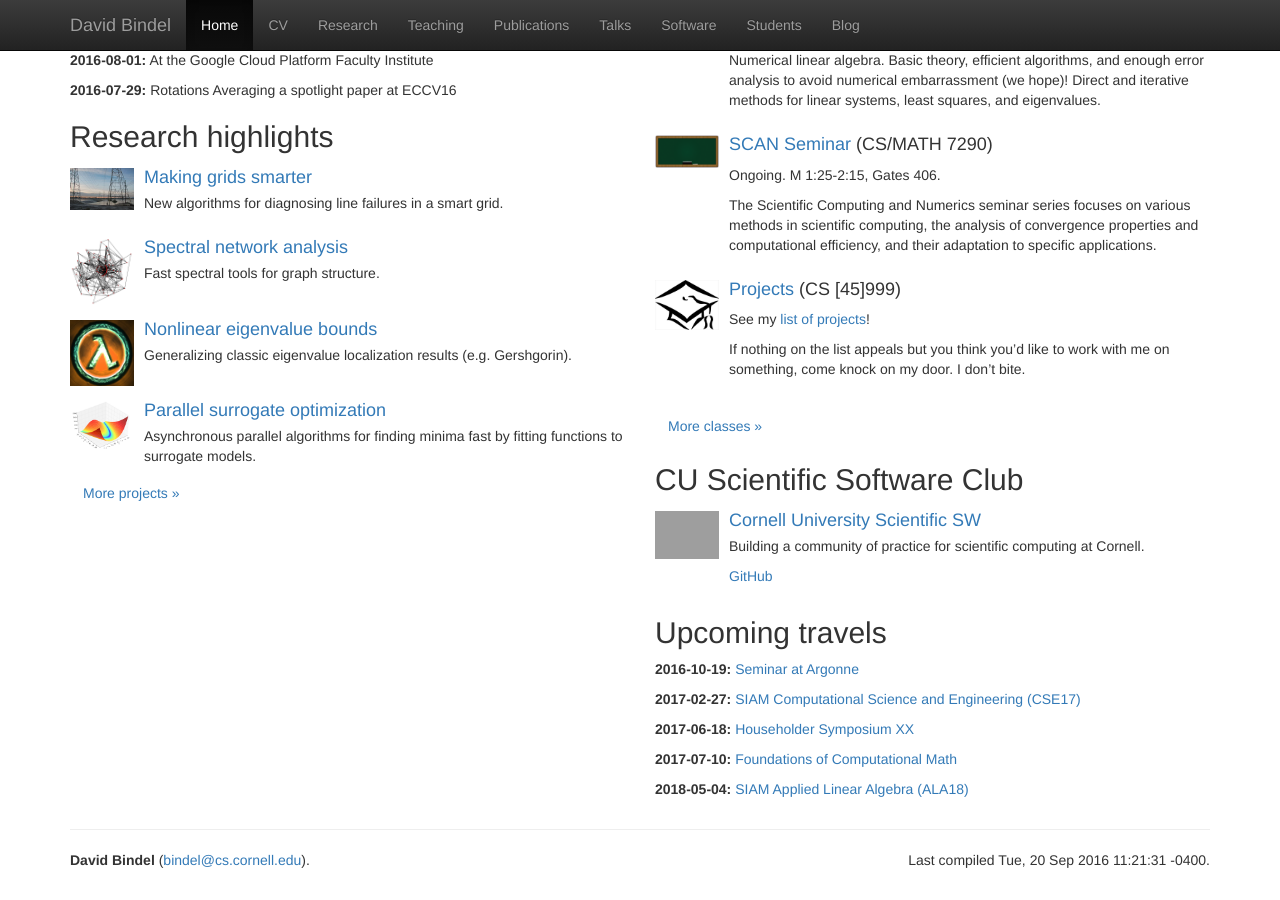
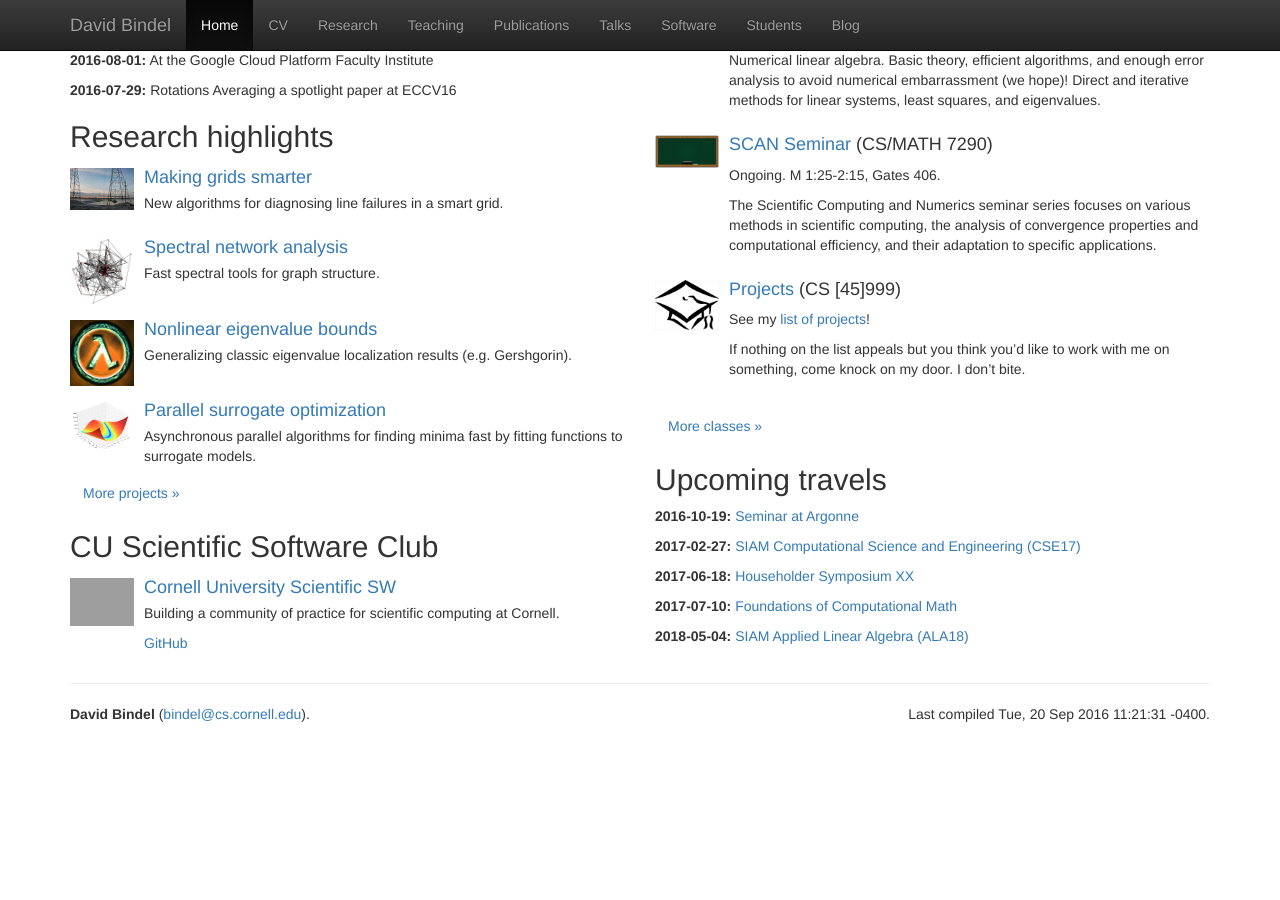
Before and after one commit to dbindel/cornell_web, a Jekyll site: the page built from index.html, in a window 1280 px wide and 900 px high, scrolled down 714 px. Built offline with Jekyll 4.4.1, drawn with Linux system fonts in a browser that asks for light colours; nearby versions of some CDN libraries; after the commit the page ends 1468 px from its top, so only the background shows below that; grey boxes are pictures that could not be loaded.

Commit message:
Revise placing.

```diff
--- a/index.html
+++ b/index.html
@@ -29,6 +29,11 @@ layout: top
       <a class="btn" href="research.html">More projects &raquo;</a>
     </p>
 
+    <h2>CU Scientific Software Club</h2>
+
+    {% assign entry = site.data.blurbs_dict["cussw"] %}
+    {% include blurb_entry.html %}
+
   </div>
 
   <div class="col-xs-12 cols-sm-12 col-md-6 col-lg-6">
@@ -44,11 +49,6 @@ layout: top
     <p>
       <a class="btn" href="teaching.html">More classes &raquo;</a>
     </p>
-
-    <h2>CU Scientific Software Club</h2>
-
-    {% assign entry = site.data.blurbs_dict["cussw"] %}
-    {% include blurb_entry.html %}
 
     <h2>Upcoming travels</h2>
 
```
